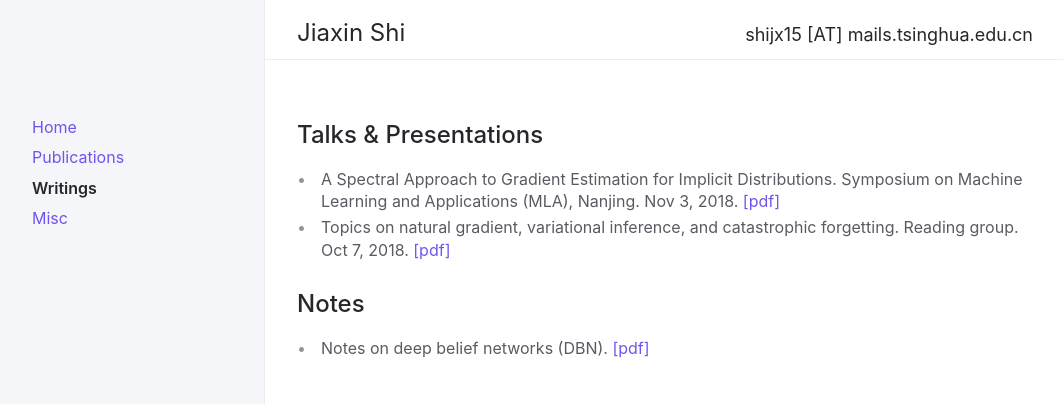
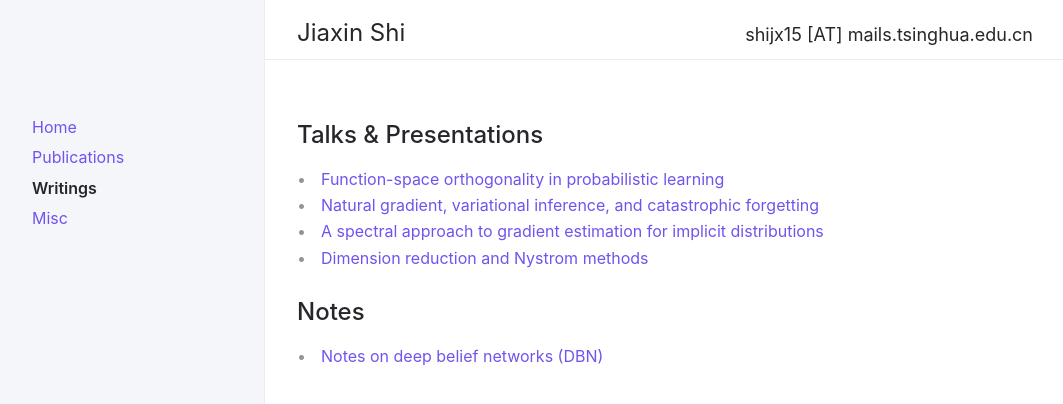
Before and after one commit to thjashin/thjashin.github.io, a Jekyll site: the page built from writings.md, in a window 1280 px wide. Shown: the top 404 px of the page, without its empty margins (91-1154 px from the left). Built offline with Jekyll 4.4.1, drawn with Linux system fonts in a browser that asks for light colours.

Commit message:
update slides

```diff
--- a/writings.md
+++ b/writings.md
@@ -6,9 +6,12 @@ nav_order: 2
 
 ## Talks & Presentations
 
-* A Spectral Approach to Gradient Estimation for Implicit Distributions. Symposium on Machine Learning and Applications (MLA), Nanjing. Nov 3, 2018. [[pdf]](http://ml.cs.tsinghua.edu.cn/~jiaxin/talks/ssge-mla-18.pdf)
-* Topics on natural gradient, variational inference, and catastrophic forgetting. Reading group. Oct 7, 2018. [[pdf]](http://ml.cs.tsinghua.edu.cn/~jiaxin/talks/ngvi-oct7-18.pdf)
+* [Function-space orthogonality in probabilistic learning](http://ml.cs.tsinghua.edu.cn/~jiaxin/talks/func-orth-fixed.pdf)
+<!-- * [Inference networks for Gaussian processes]() -->
+* [Natural gradient, variational inference, and catastrophic forgetting](http://ml.cs.tsinghua.edu.cn/~jiaxin/talks/ngvi-oct7-18.pdf)
+* [A spectral approach to gradient estimation for implicit distributions](http://ml.cs.tsinghua.edu.cn/~jiaxin/talks/ssge-mla-18.pdf)
+* [Dimension reduction and Nystrom methods](http://ml.cs.tsinghua.edu.cn/~jiaxin/talks/dim-red-nystrom.pdf)
 
 ## Notes
 
-* Notes on deep belief networks (DBN). [[pdf]](http://ml.cs.tsinghua.edu.cn/~jiaxin/notes/dbn-notes.pdf)
+* [Notes on deep belief networks (DBN)](http://ml.cs.tsinghua.edu.cn/~jiaxin/notes/dbn-notes.pdf)
```
